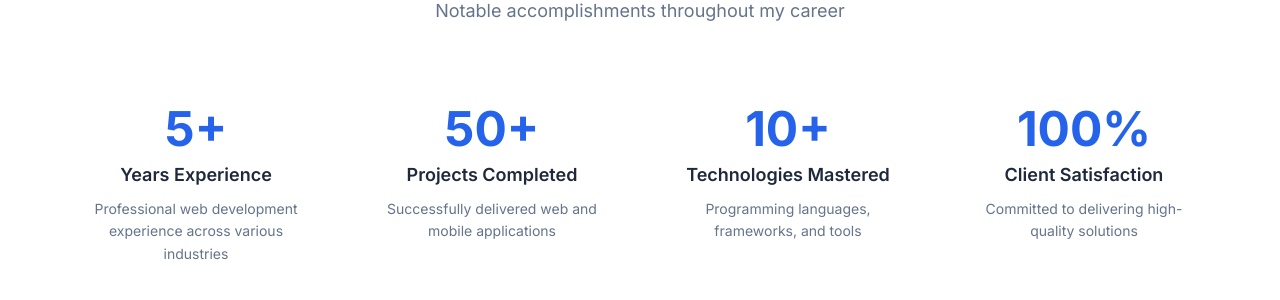
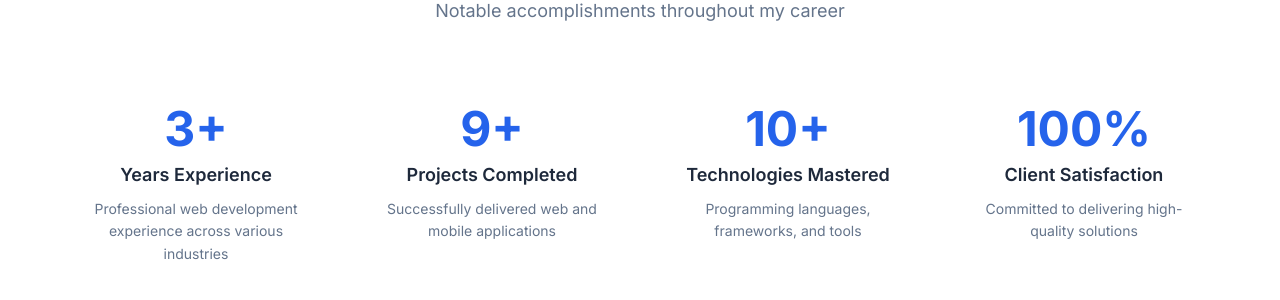
Before and after one commit to ozarragajohnhelboy/ozarragajohnhelboy, a Django app: page /experience/ in a window 1280 px wide. Shown: the part 2153-2453 px from the top of the page. Run offline with Django 5.2, Linux system fonts and the light colour scheme; data that the repository does not hold is empty.

Commit message:
Update Key Achievements section with accurate numbers
- Changed Years Experience from 5+ to 3+
- Changed Projects Completed from 50+ to 9+
- Kept Technologies Mastered (10+) and Client Satisfaction (100%)

```diff
--- a/templates/portfolio/experience.html
+++ b/templates/portfolio/experience.html
@@ -204,13 +204,13 @@
 
       <div class="achievements-grid">
         <div class="achievement-item">
-          <div class="achievement-number">5+</div>
+          <div class="achievement-number">3+</div>
           <h3>Years Experience</h3>
           <p>Professional web development experience across various industries</p>
         </div>
 
         <div class="achievement-item">
-          <div class="achievement-number">50+</div>
+          <div class="achievement-number">9+</div>
           <h3>Projects Completed</h3>
           <p>Successfully delivered web and mobile applications</p>
         </div>
```
